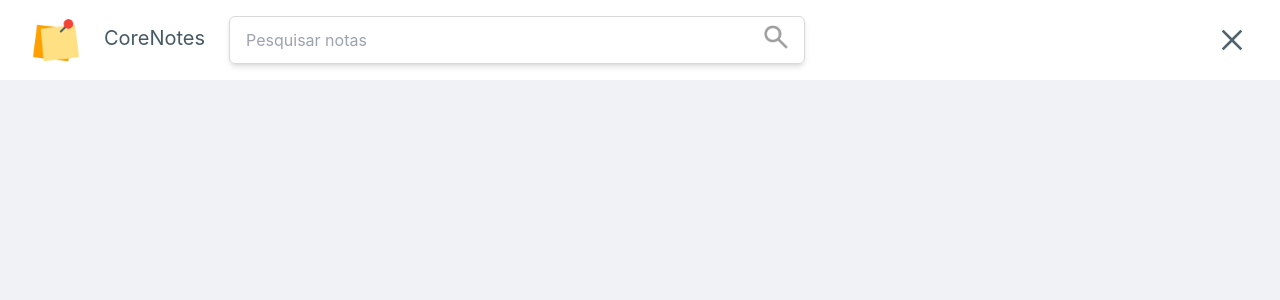
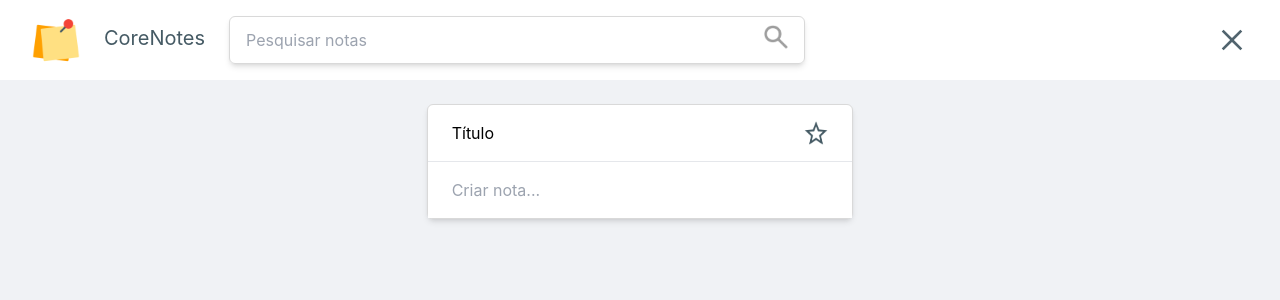
Before and after one commit to Xarlie-Xarlie/corenotes, a React (Create React App) app in the folder frontend/: page / in a window 1280 px wide. Shown: the top 300 px of the page. Built offline with nearby package versions, Linux system fonts and the light colour scheme.

Commit message:
feat: added note form component

```diff
--- a/frontend/src/App.js
+++ b/frontend/src/App.js
@@ -1,9 +1,11 @@
 import SearchNotes from "./components/SearchNotes/SearchNotes";
+import NoteForm from "./components/NoteForm/NoteForm";
 
 function App() {
   return (
     <div>
       <SearchNotes />
+      <NoteForm />
     </div>
   );
 }
--- /dev/null
+++ b/frontend/src/components/NoteForm/NoteForm.js
@@ -0,0 +1,78 @@
+import React, { useState } from 'react';
+import favoriteIcon from '../../assets/favorite-on.png';
+import notFavoriteIcon from '../../assets/favorite-off.png';
+
+function NoteForm({ onSubmit }) {
+  const [title, setTitle] = useState('');
+  const [description, setDescription] = useState('');
+  const [favorite, setFavorite] = useState(false);
+  const [error, setError] = useState('');
+
+  const handleTitleChange = (event) => {
+    setTitle(event.target.value);
+  };
+
+  const handleDescriptionChange = (event) => {
+    setDescription(event.target.value);
+  };
+
+  const handleFavoriteToggle = () => {
+    setFavorite(prevFavorite => !prevFavorite);
+  };
+
+  const handleSubmit = async (event) => {
+    if (event.key === 'Enter') {
+      event.preventDefault();
+      if (!title.trim()) {
+        setError('Título não pode ser nulo');
+        return;
+      }
+      setError('');
+      try {
+        await onSubmit({ title, description, favorite });
+        setTitle('');
+        setDescription('');
+        setFavorite(false);
+      } catch (e) {
+        setError('Failed to submit the form');
+      }
+    }
+  };
+
+  return (
+    <form className='flex justify-around mt-6 mb-10'>
+      <div className='rounded-md border border-[#D9D9D9] shadow-md bg-white w-1/3'>
+        <div className='flex justify-between py-4 px-6 border-b'>
+          <input
+            className='w-full focus:outline-none placeholder-black'
+            type="text"
+            placeholder="Título"
+            value={title}
+            onChange={handleTitleChange}
+            onKeyDown={handleSubmit}
+            required
+          />
+          <img
+            className="cursor-pointer size-6"
+            src={favorite ? favoriteIcon : notFavoriteIcon}
+            alt={favorite ? 'Favorite' : 'Not Favorite'}
+            onClick={handleFavoriteToggle}
+          />
+        </div>
+        <div className='flex'>
+          <input
+            type="text"
+            className='py-4 px-6 w-full focus:outline-none'
+            placeholder="Criar nota..."
+            value={description}
+            onChange={handleDescriptionChange}
+            onKeyDown={handleSubmit}
+          />
+        </div>
+        {error && <div className="text-red-500 flex-0">{error}</div>}
+      </div>
+    </form>
+  );
+}
+
+export default NoteForm;
```
Also changed, not shown: 2 other files (tests, documents, lock files or other folders).
